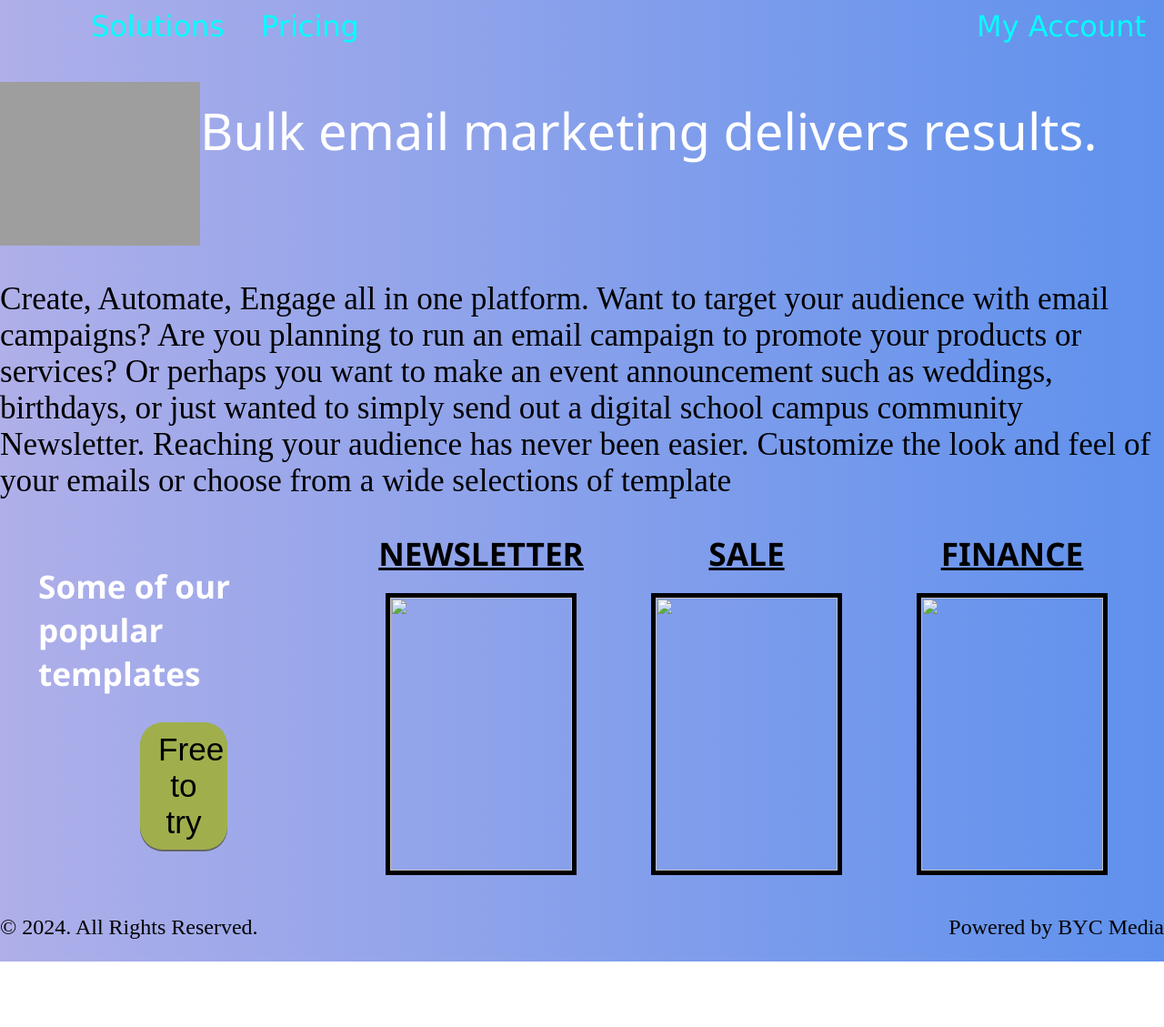
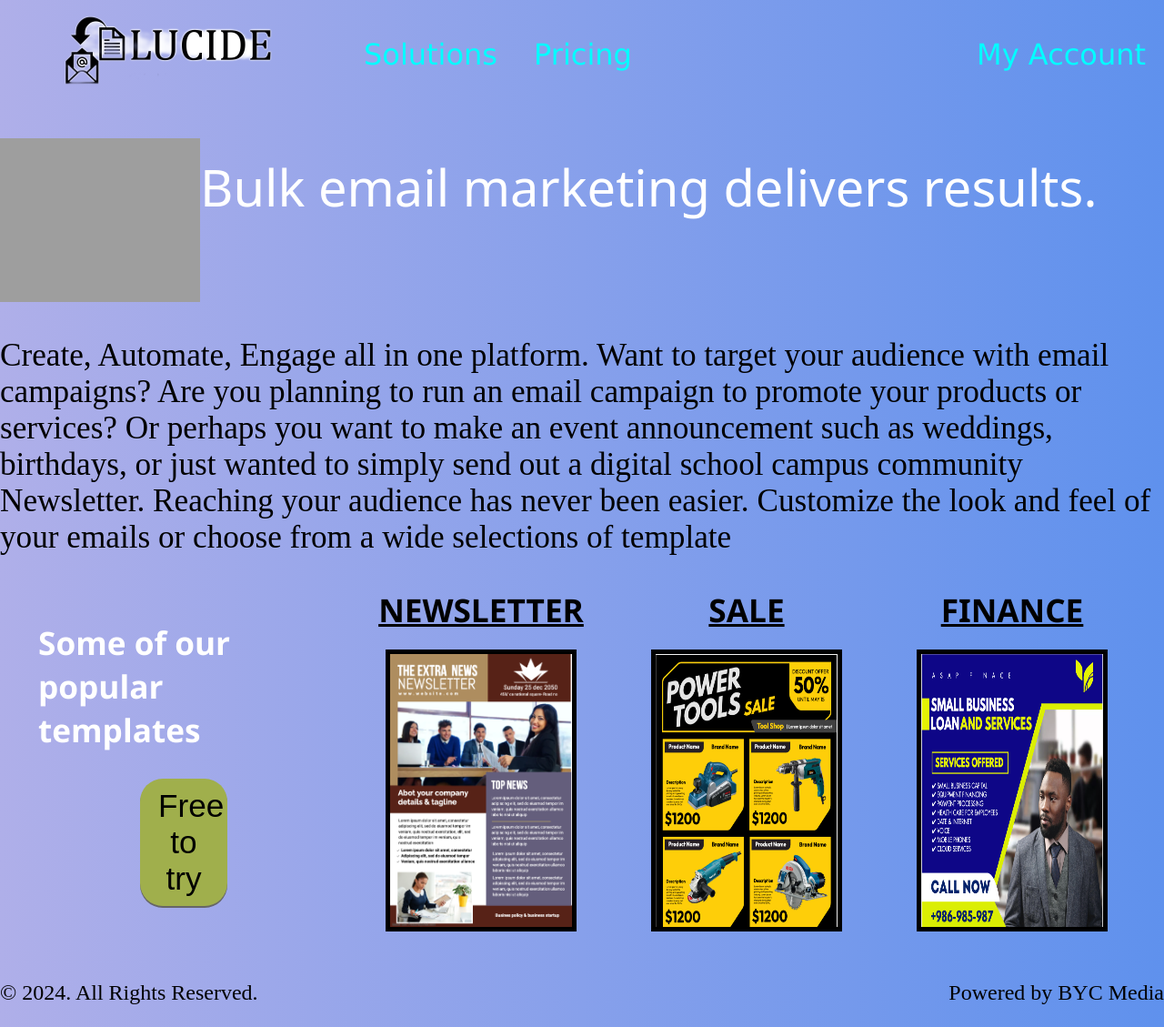
Before and after one commit to MM-BYC/SBA-307-HTML-and-CSS, a plain HTML site: page index.html in a window 1280 px wide. Shown: the whole page at 91% size. Before the commit the page ends 1057 px from the top, so only its background shows below. Drawn offline with Linux system fonts and the light colour scheme; files that its build step writes are made by us from their sources; grey boxes are pictures that could not be loaded.

```diff
--- a/css/style.css
+++ b/css/style.css
@@ -202,13 +202,11 @@
   color: aqua;
   display: inline-block;
   text-decoration: none; }
-
-
 .animation {
   display:flex;justify-content:center;
   /* border: 5px solid black; */
 }
-/* animationchild1 is you got mail animation */
+/* animationchild1 is the you got mail animation */
 .animationchild1>.yougotmail {
   /* border: 5px solid black; */
   width:220px;height:180px;
--- a/index.html
+++ b/index.html
@@ -8,7 +8,7 @@
         <title>SBA307 HTML and CSS - Landing Page</title>
         <meta name="description" content="">
         <meta name="viewport" content="width=device-width, initial-scale=1">
-        <link rel="stylesheet" href="/wip/SBA307HTMLandCSS/css/style.css">
+        <link rel="stylesheet" href="/css/style.css">
     </head>
 
     <body>
@@ -17,7 +17,7 @@
             <nav class="nav-bar">
                 <ul class="nav-ul">
                     <a href="#" class="nav-li">
-                        <li><img src="/wip/SBA307HTMLandCSS/images/Lucide.png" alt="" class="logo">
+                        <li><img src="/images/Lucide.png" alt="" class="logo">
                         </li>
                     </a>
                     <!--- dropdown-->
@@ -31,10 +31,10 @@
                         </div>
                     </div>
                     <!-- end dropdown -->
-                    <a href="/wip/SBA307HTMLandCSS/pricing.html" class="nav-li" id="pricing">
+                    <a href="/pricing.html" class="nav-li" id="pricing">
                         <li>Pricing</li>
                     </a>
-                    <a href="/wip/SBA307HTMLandCSS/login.html" class="nav-li" id="my-account">
+                    <a href="/login.html" class="nav-li" id="my-account">
                         <li>My Account</li>
                     </a>
                 </ul>
@@ -77,21 +77,21 @@
                 <div class="template">
                     <div class="newsletter-text">NEWSLETTER</div>
                     <div class="newsletter-child">
-                        <img src="/wip/SBA307HTMLandCSS/images/newsletter.png" alt="" id="newsletter">
+                        <img src="/images/newsletter.png" alt="" id="newsletter">
                     </div>
                 </div>
 
                 <div class="template">
                     <div class="sale-text">SALE</div>
                     <div class="sale-child">
-                        <img src="/wip/SBA307HTMLandCSS/images/sale.png" alt="" id="sale">
+                        <img src="/images/sale.png" alt="" id="sale">
                     </div>
                 </div>
 
                 <div class="template">
                     <div class="finance-text">FINANCE</div>
                     <div class="finance-child">
-                        <img src="/wip/SBA307HTMLandCSS/images/finance.png" alt="" id="finance">
+                        <img src="/images/finance.png" alt="" id="finance">
                     </div>
                 </div>
             </div>
```
Also changed, not shown: login.html (+3 -3 lines), pricing.html (+3 -3 lines).
